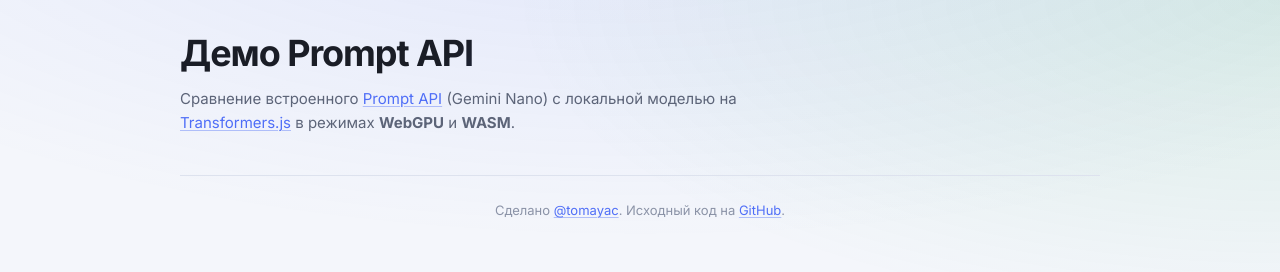
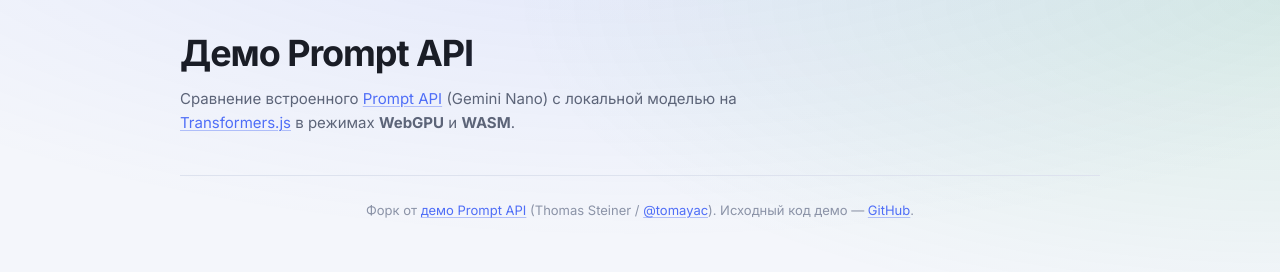
Before and after one commit to Alice8080/demo-holyjs-ai, a website: page index.html in a window 1280 px wide. Drawn offline with nearby package versions, Linux system fonts and the light colour scheme.

Commit message:
fix: исправлен footer

```diff
--- a/index.html
+++ b/index.html
@@ -210,9 +210,14 @@
       </div>
 
       <footer>
-        Сделано
-        <a href="https://github.com/tomayac/">@tomayac</a>. Исходный код на
-        <a href="https://github.com/GoogleChromeLabs/web-ai-demos">GitHub</a>.
+        Форк от
+        <a href="https://github.com/GoogleChromeLabs/web-ai-demos/tree/main/prompt-api-playground"
+          >демо Prompt API</a
+        >
+        (Thomas Steiner /
+        <a href="https://github.com/tomayac/">@tomayac</a>). Исходный код
+        демо —
+        <a href="https://github.com/Alice8080/demo-holyjs-ai">GitHub</a>.
       </footer>
     </div>
   </body>
```
